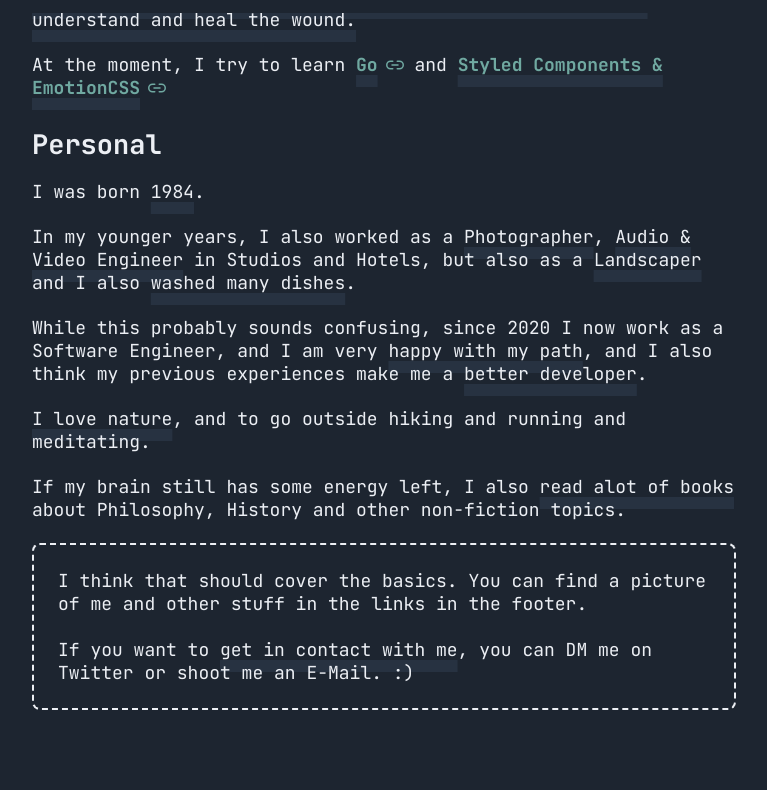
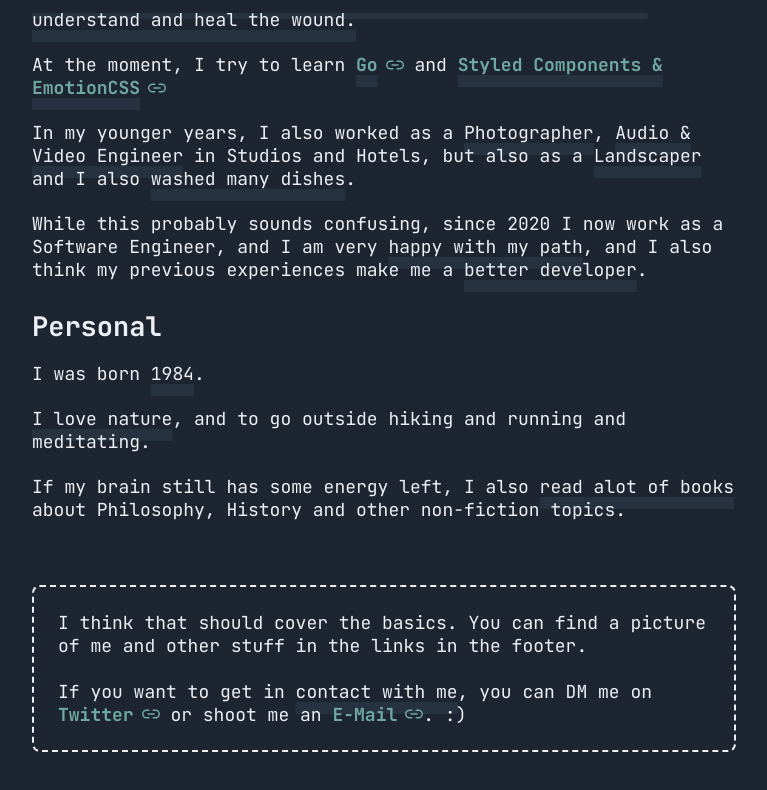
Before and after one commit to nikbrunner/nibru.dev, a Next.js app: page / in a window 1280 px wide. Shown: the part 787-1577 px from the top of the page, without its empty margins (256-1023 px from the left). Built offline with nearby package versions, Linux system fonts and the light colour scheme.

Commit message:
index: reordered texts

```diff
--- a/pages/index.tsx
+++ b/pages/index.tsx
@@ -129,12 +129,6 @@ const Home = () => {
           </Highlight>
         </Paragraph>
 
-        <Headline>Personal</Headline>
-
-        <Paragraph>
-          I was born <Highlight>1984</Highlight>.
-        </Paragraph>
-
         <Paragraph>
           In my younger years, I also worked as a <Highlight>Photographer</Highlight>
           , <Highlight>Audio & Video Engineer</Highlight> in Studios and Hotels, but
@@ -148,6 +142,14 @@ const Home = () => {
           also think my previous experiences make me a{" "}
           <Highlight>better developer</Highlight>.
         </Paragraph>
+      </Section>
+
+      <Section>
+        <Headline>Personal</Headline>
+
+        <Paragraph>
+          I was born <Highlight>1984</Highlight>.
+        </Paragraph>
 
         <Paragraph>
           <Highlight>I love nature</Highlight>, and to go outside hiking and running
@@ -159,14 +161,26 @@ const Home = () => {
           <Highlight>read alot of books</Highlight> about Philosophy, History and
           other non-fiction topics.
         </Paragraph>
+      </Section>
 
+      <Spacer space="xl" />
+
+      <Section>
         <Paragraph emphasis>
           I think that should cover the basics. You can find a picture of me and
           other stuff in the links in the footer.
           <br />
           <br />
-          If you want to <Highlight>get in contact with me</Highlight>, you can DM me
-          on Twitter or shoot me an E-Mail. :)
+          If you want to get in <Highlight>contact with me</Highlight>, you can DM me
+          on{" "}
+          <Link href="https://twitter.com/NikolausBrunner" type="external">
+            Twitter
+          </Link>{" "}
+          or shoot me an{" "}
+          <Link href="mailto:nikolaus.brunner@protonmail.ch" type="external">
+            E-Mail
+          </Link>
+          . :)
         </Paragraph>
       </Section>
     </Page>
```
